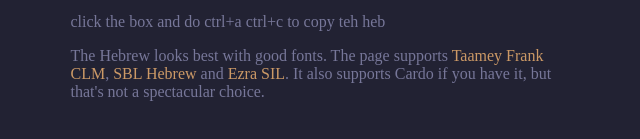
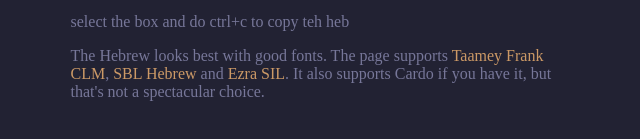
Before and after one commit to ninjaaron/lazydots, a plain HTML site: page docs/index.html in a window 1280 px wide. Shown: the part 597-736 px from the top of the page, 317-957 px from the left. Drawn offline with Linux system fonts and the light colour scheme.

Commit message:
changed the doc

```diff
--- a/docs/index.html
+++ b/docs/index.html
@@ -28,7 +28,7 @@
 	    <br>
 	    <div id="report"></div>
 	    <div>
-		<p>click the box and do ctrl+a ctrl+c to copy teh heb</p>
+		<p>select the box and do ctrl+c to copy teh heb</p>
 		<p>
 		    The Hebrew looks best with good fonts. The page supports
 		    <a href="http://culmus.sourceforge.net/taamim/index.html">
```
